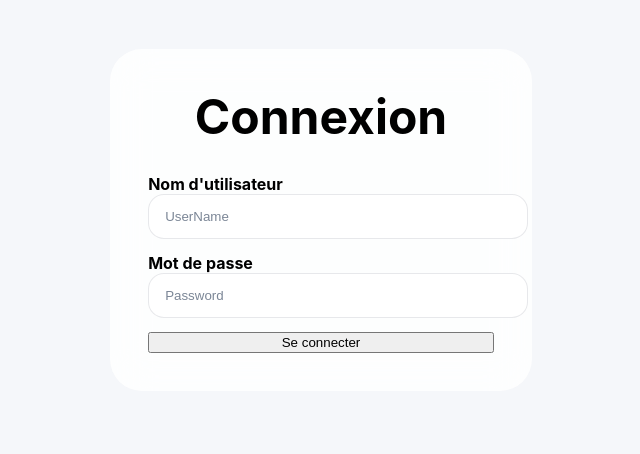
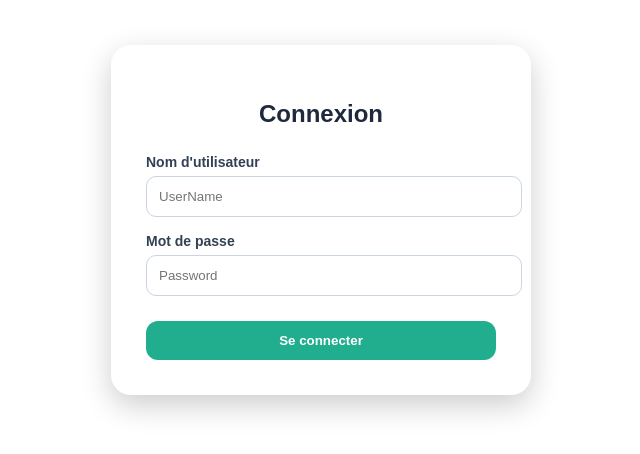
Before and after one commit to hasnaout/network_monitor, a React (Create React App) app in the folder frontend/: page /#/connexion in a window 1280 px wide. Shown: the part 180-634 px from the top of the page, without its empty margins (319-959 px from the left). Built offline with nearby package versions, Linux system fonts and the light colour scheme; no server answers.

Commit message:
changm=ement de style de page de connexion

```diff
--- a/frontend/src/pages/login/connexion.css
+++ b/frontend/src/pages/login/connexion.css
@@ -1,82 +1,72 @@
+body {
+  margin: 0;
+  font-family: Arial, Helvetica, sans-serif;
+}
 .connexion-container {
   display: flex;
   justify-content: center;
   align-items: center;
-  min-height: 100vh;
-  background: #f5f7fa;
+  height: 100vh;
 }
 .connexion-card {
-  position: relative;
-  overflow: hidden;
-  border-radius: 32px;
-  border: 1px solid var(--line);
-  box-shadow: var(--shadow-soft);
-  animation: rise-in 0.75s ease;
-  padding: clamp(28px, 4vw, 38px);
-  background: rgba(255, 255, 255, 0.82);
-  backdrop-filter: blur(20px);
+  background: white;
+  padding: 35px;
+  border-radius: 20px;
+  width: 350px;
+  box-shadow: 0 10px 30px rgba(0,0,0,0.2);
+  animation: fadeIn 0.6s ease;
 }
 .connexion-card h2 {
-  margin: 0;
-  font-family: var(--font-display);
+  text-align: center;
+  margin-bottom: 25px;
+  color: #1e293b;
+}
+.connexion-form {
+  display: flex;
+  flex-direction: column;
+  gap: 15px;
+}
+.form-group span {
+  font-weight: bold;
+  font-size: 14px;
+  color: #334155;
+}
+.form-group input {
+  width: 100%;
+  padding: 12px;
+  border-radius: 10px;
+  border: 1px solid #cbd5e1;
+  outline: none;
+  transition: 0.3s;
+  margin-top: 5px;
+}
+.form-group input:focus {
+  border-color: #20ae8f;
+  box-shadow: 0 0 5px rgba(37, 99, 235, 0.3);
+}
+.btn-submit {
+  margin-top: 10px;
+  padding: 12px;
+  border: none;
+  border-radius: 12px;
+  background: #20ae8f;
+  color: white;
+  font-weight: bold;
+  cursor: pointer;
+  transition: 0.3s;
+}
+.error-feedback {
+  color: red;
+  font-size: 14px;
   text-align: center;
 }
-
-.connexion-form{
-  display: grid;
-  gap: 14px;
-}
-
-.connexion-card__header {
-  display: grid;
-  gap: 10px;
-  margin-bottom: 28px;
-}
-
-.connexion-card__header h2 {
-  font-size: clamp(2rem, 4vw, 3rem);
-  color: var(--text-strong);
-}
-.connexion-form .form-group {
-  margin: 0;
-}
-
-.connexion-form .form-group span {
-  color: var(--text-strong);
-  font-weight: 700;
-}
-
-.connexion-form .form-group input {
-  width: 100%;
-  padding: 14px 16px;
-  border-radius: 16px;
-  border: 1px solid rgba(19, 36, 58, 0.1);
-  background: rgba(255, 255, 255, 0.9);
-  color: var(--text-color);
-  outline: none;
-}
-
-.connexion-form .form-group input::placeholder {
-  color: rgba(90, 104, 124, 0.8);
-}
-
-.connexion-form .form-group input:focus {
-  border-color: rgba(13, 148, 136, 0.35);
-  box-shadow: 0 0 0 5px rgba(13, 148, 136, 0.12);
-}
-
-.btn-submit {
-  width: 100%;
-  cursor: pointer;
-}
-
-.login-feedback {
-  margin-bottom: 0;
-}
-
-@media (max-width: 720px) {
-  .connexion-card {
-    border-radius: 24px;
-    padding: 24px;
+@keyframes fadeIn {
+  from {
+    opacity: 0;
+    transform: translateY(20px);
+  }
+  to {
+    opacity: 1;
+    transform: translateY(0);
   }
 }
```
